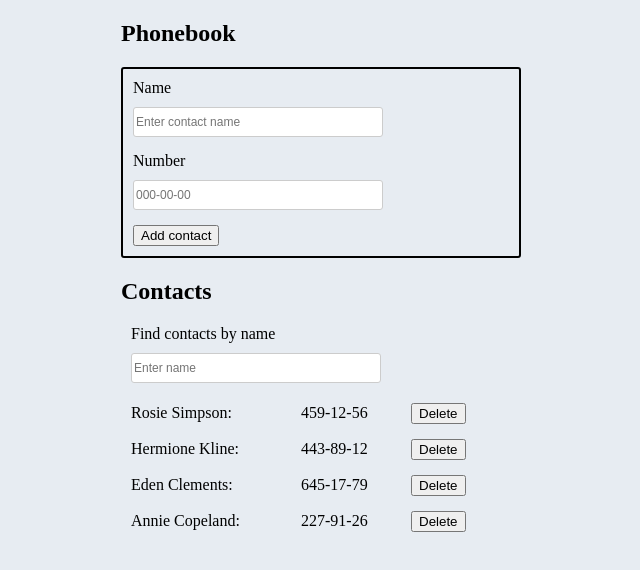
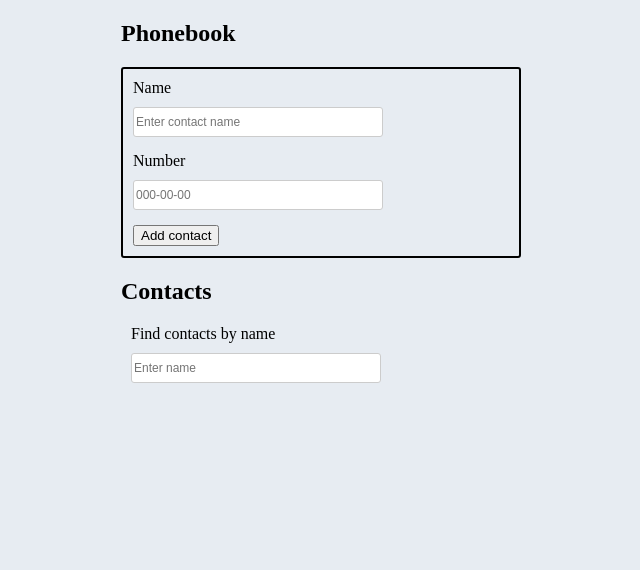
Before and after one commit to at0mua/goit-react-hw-02-phonebook, a React (Create React App) app: page / in a window 1280 px wide. Shown: the top 570 px of the page, without its empty margins (69-709 px from the left). Built offline with nearby package versions, Linux system fonts and the light colour scheme.

Commit message:
added localStorage

```diff
--- a/src/App.js
+++ b/src/App.js
@@ -7,14 +7,23 @@
 
 class App extends Component {
   state = {
-    contacts: [
-      { id: "id-1", name: "Rosie Simpson", number: "459-12-56" },
-      { id: "id-2", name: "Hermione Kline", number: "443-89-12" },
-      { id: "id-3", name: "Eden Clements", number: "645-17-79" },
-      { id: "id-4", name: "Annie Copeland", number: "227-91-26" },
-    ],
+    contacts: [],
     filter: "",
   };
+
+  componentDidMount() {
+    const persistedContacts = localStorage.getItem("contacts");
+
+    if (persistedContacts) {
+      this.setState({ contacts: JSON.parse(persistedContacts) });
+    }
+  }
+
+  componentDidUpdate(prevState) {
+    if (prevState.contacts !== this.state.contacts) {
+      localStorage.setItem("contacts", JSON.stringify(this.state.contacts));
+    }
+  }
 
   addContact = (name, number) => {
     const { contacts } = this.state;
```
